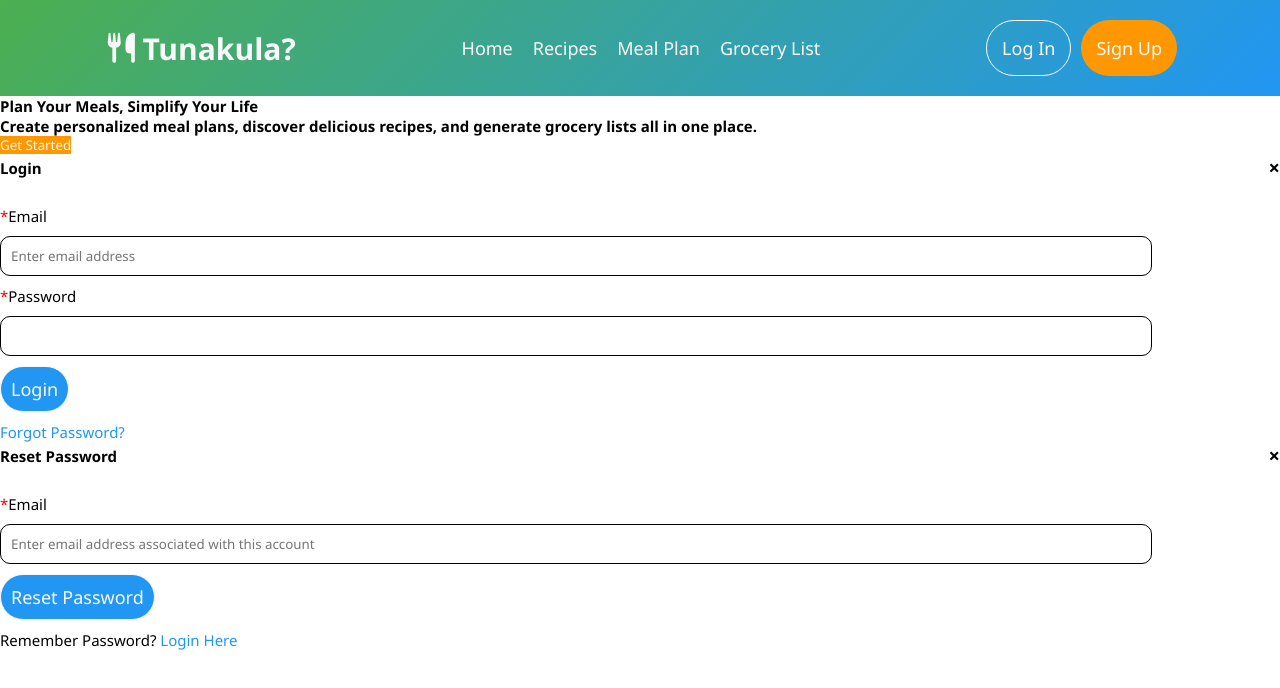
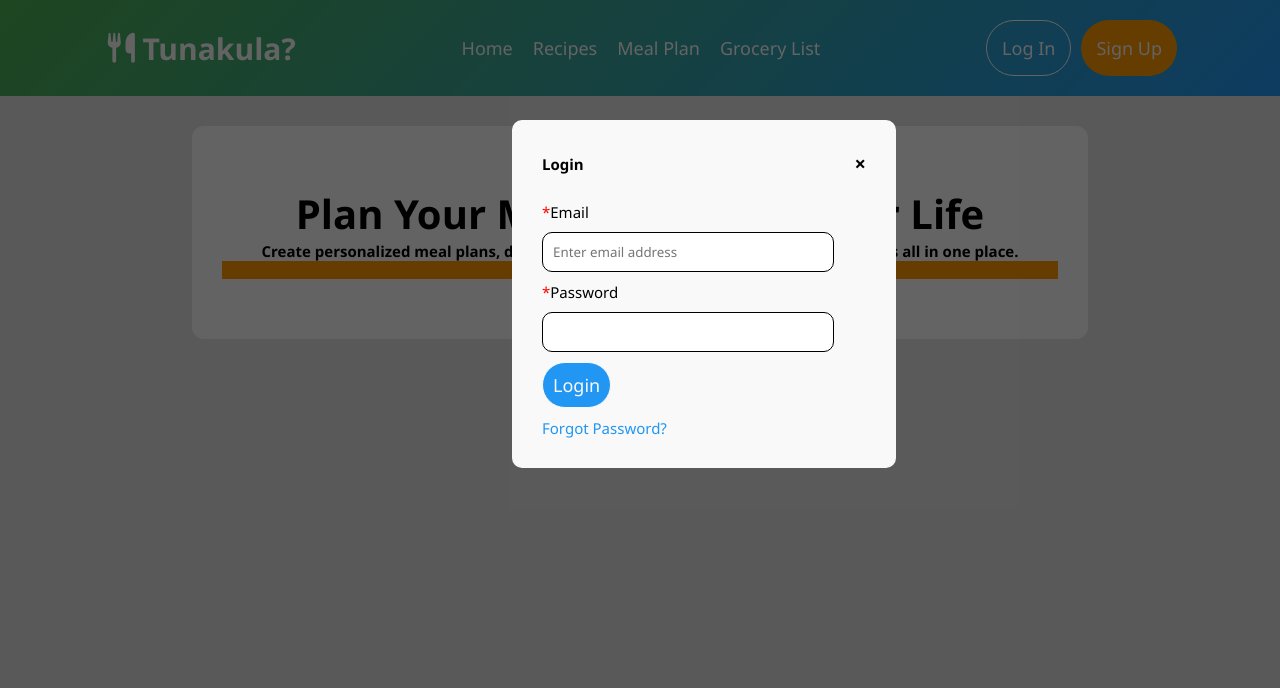
Before and after one commit to khaif-dev/meal-planning-app, a plain HTML site: page index.html in a window 1280 px wide. Both pictures are taken after a click on the button "Log In". Drawn offline with Linux system fonts and the light colour scheme.

Commit message:
styled the new elements

```diff
--- a/style.css
+++ b/style.css
@@ -6,6 +6,7 @@
 }
 html{
   font-size: 62.5%;
+  background-color: var(--gray);
 }
 
 :root {
@@ -62,7 +63,19 @@ nav a:hover{
   color: var(--light);
   border: 1px solid var(--light);
 }
-.modal{
+.modal-overlay {
+  display: none;
+  position: fixed;
+  top: 0;
+  left: 0;
+  width: 100%;
+  height: 100%;
+  background-color: rgba(0, 0, 0, 0.6);
+  z-index: 100;
+  justify-content: center;
+  align-items: center;
+}
+.login-modal, .reset-modal{
   display: none;
   position: fixed;
   top: 15%;
@@ -143,14 +156,21 @@ form a{
   color: var(--secondary);
 }
 
+
 .signup-modal{
   display: none;
+  position: fixed;
+  top: 15%;
+  left: 30%;
+  z-index: 1000;
   padding: 2rem;
   height: max-content;
-  width: 80%;
-  margin: 2rem auto;
+  max-height: 80vh;
+  max-width: 80%;
   border-radius: 20px;
-  background-color: var(--gray);
+  background-color: var(--light);
+  justify-content: center;
+  overflow-y: auto;
 }
 fieldset{
   padding: 2rem;
@@ -204,3 +224,19 @@ legend{
 .create-acc p {
   text-align: center;
 }
+
+/* home section */
+.home{
+  background-color: var(--light);
+  display: flex;
+  flex-direction: column;
+  width: 70%;
+  max-height: max-content;
+  margin: 3rem auto;
+  text-align: center;
+  padding: 6rem 3rem;
+  border-radius: 12px;
+}
+.home h1{
+  font-size: 4rem;
+}
```
